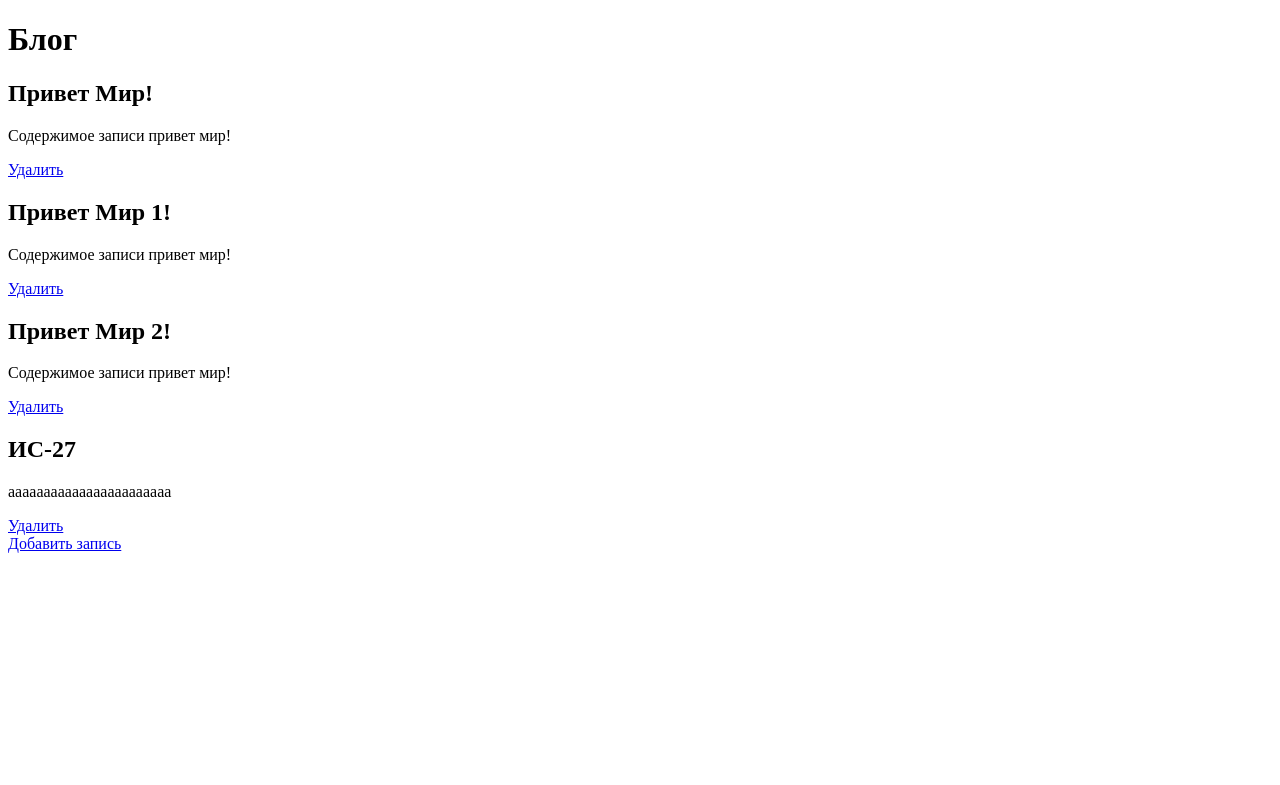
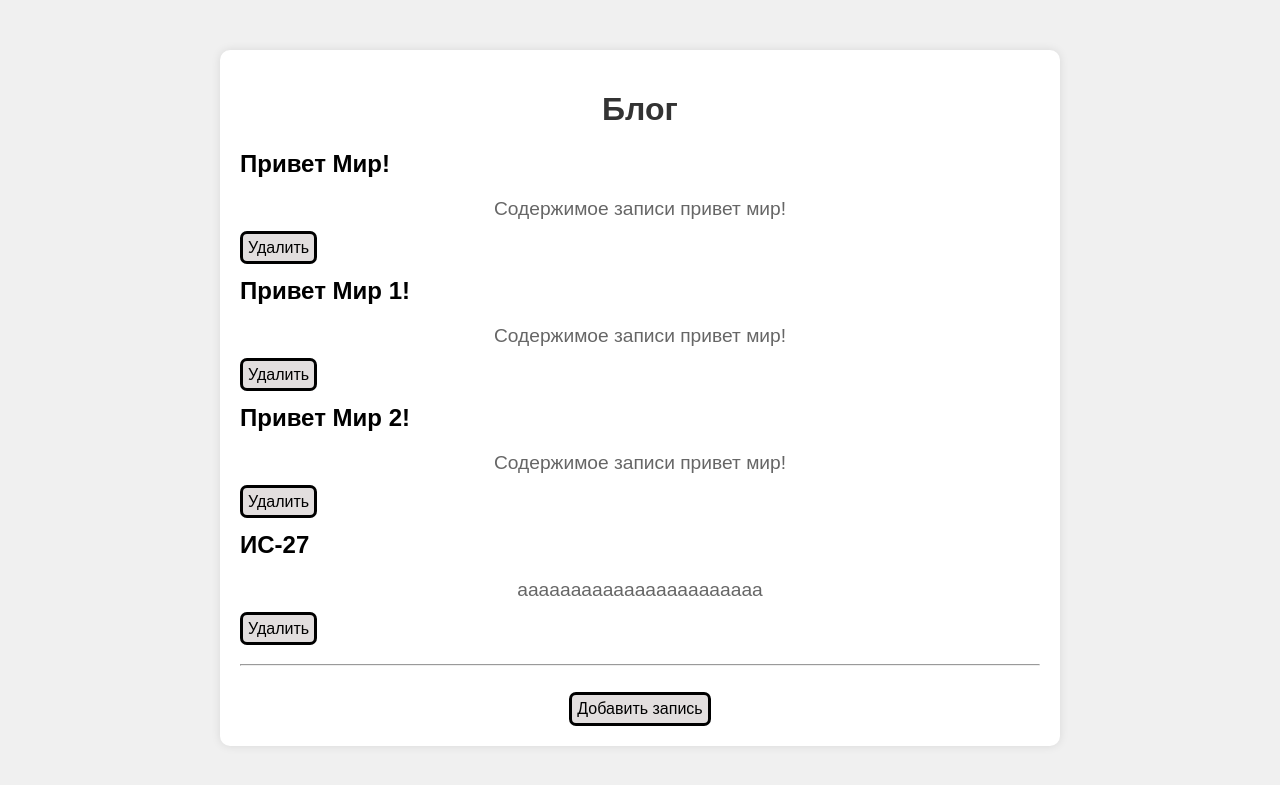
Before and after one commit to zadiak247/sqlalchemy-flask, a Flask app: page / in a window 1280 px wide. Shown: the top 785 px of the page. Run offline with Flask 3, Linux system fonts and the light colour scheme.

Commit message:
fix z-bugs

```diff
--- a/push_db.py
+++ b/push_db.py
@@ -4,7 +4,7 @@ from sqlalchemy.orm import sessionmaker
 from sqlalchemy.orm import declarative_base
 
 # Настройка базы данных
-engine = create_engine('sqlite:///blog.db')
+engine = create_engine('sqlite:///blob.db')
 Base = declarative_base()
 
 class Post(Base):
@@ -22,7 +22,7 @@ Session = sessionmaker(bind=engine)
 session = Session()
 
 
-for i in range(1, 5):
+for i in range(1, 6):
     my_first_post = Post(title = f'Привет Мир {i}!', content = 'Содержимое записи привет мир!')
     session.add(my_first_post)
     session.commit()
--- a/templates/index.html
+++ b/templates/index.html
@@ -4,15 +4,64 @@
     <meta charset="UTF-8">
     <meta name="viewport" content="width=device-width, initial-scale=1.0">
     <title>Document</title>
+    <style>
+        body {
+    font-family: Arial, sans-serif;
+    background-color: #f0f0f0;
+    margin: 0;
+    padding: 0;
+    }
+
+.container {
+    max-width: 800px;
+    margin: 50px auto;
+    padding: 20px;
+    background-color: #fff;
+    border-radius: 10px;
+    box-shadow: 0 0 10px rgba(0, 0, 0, 0.1);
+}
+
+h1 {
+    color: #333;
+    text-align: center;
+}
+
+p {
+    color: #666;
+    font-size: 1.2em;
+    text-align: center;
+}
+a {
+    background-color: #e2dede;
+    border: #000000 3px solid;
+    border-radius: 7px;
+    padding: 5px;
+    color: #000000;
+    text-decoration: none;
+    transition: color 0.3s;
+}
+
+a:hover {
+    color: #0056b3;
+}
+.add {
+    display: flex;
+    justify-content: center;
+}
+    </style>
 </head>
 <body>
+    <div class="container">
     <h1>Блог</h1>
     {% for i in posts %}
         <h2>{{ i.title }}</h2>
         <p>{{ i.content }}</p>
         <a href="/delete/{{ i.id }}">Удалить</a>
     {% endfor %}
-    <br>
-    <a href="/add">Добавить запись</a>
+    <br><br><hr><br>
+    <div class="add">
+        <a href="/add">Добавить запись</a>
+    </div>
+    </div>
 </body>
 </html>
```
Also changed, not shown: templates/add.html (+47 -0 lines), blog.db, 1 other file.
